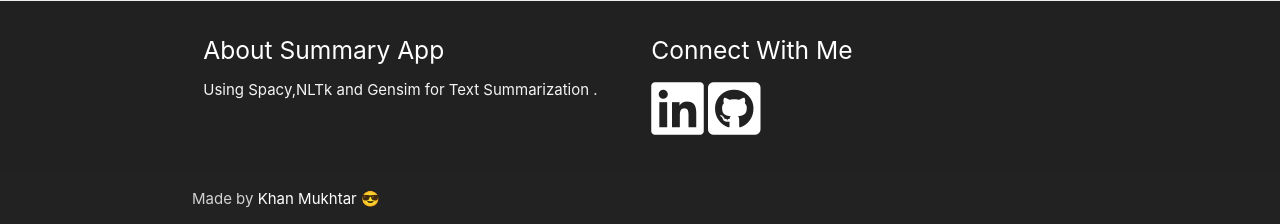
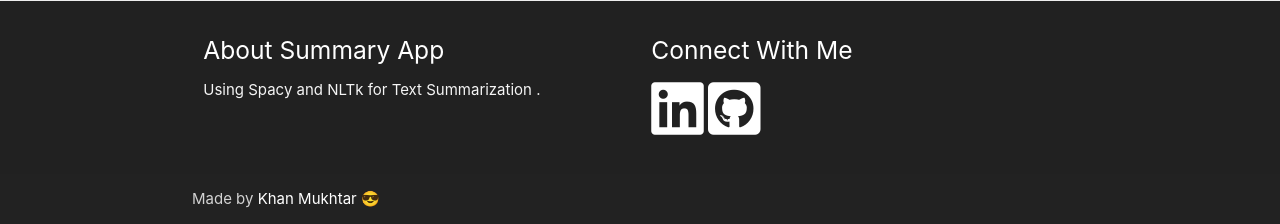
Before and after one commit to KhanMukhtar/TextSumm-, a Flask app: page /compare_summary in a window 1280 px wide. Shown: the part 1401-1625 px from the top of the page. Run offline with Flask 2, Linux system fonts and the light colour scheme; some libraries are stand-ins or nearby versions.

Commit message:
Update compare_summary.html

```diff
--- a/templates/compare_summary.html
+++ b/templates/compare_summary.html
@@ -164,7 +164,7 @@
       <div class="row">
         <div class="col l6 s12">
           <h5 class="white-text">About Summary App</h5>
-          <p class="grey-text text-lighten-4">Using Spacy,NLTk and Gensim for Text Summarization
+          <p class="grey-text text-lighten-4">Using Spacy and NLTk for Text Summarization
 .</p> </div>
 
    <div class="col l3 s12">
```
